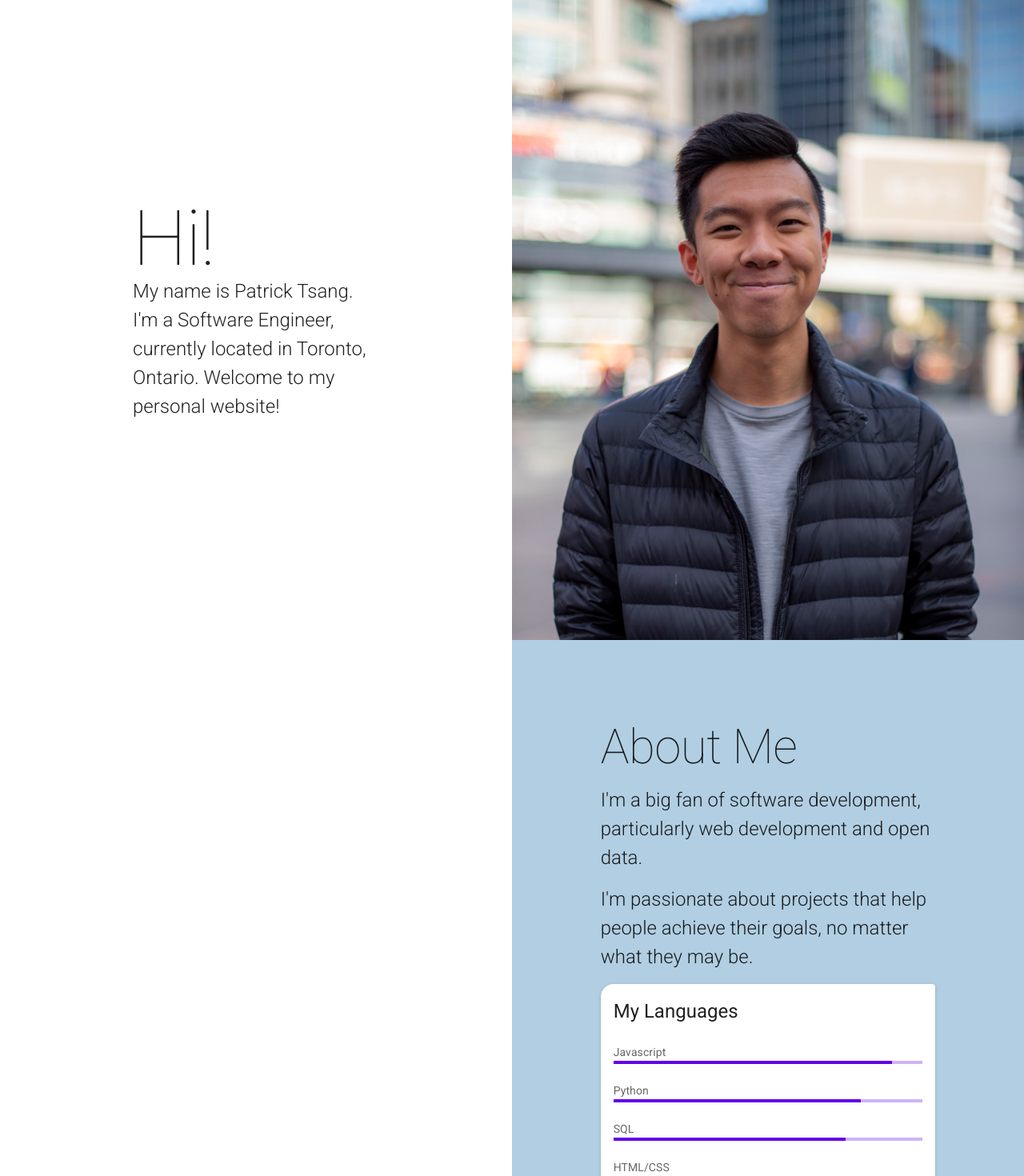
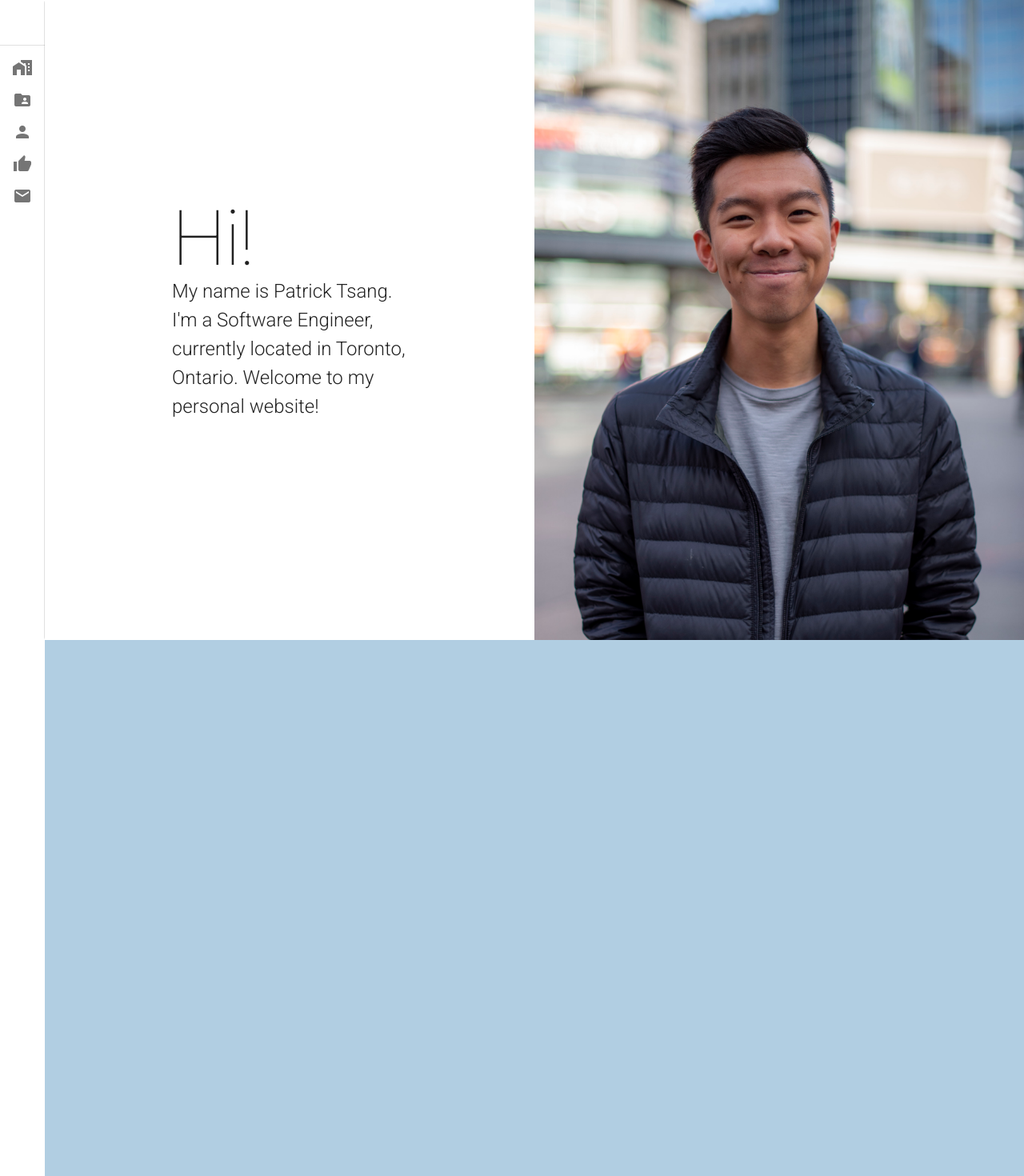
Before and after one commit to Patrick-Tsang/patrick-tsang.github.io, a Vue app: page / in a window 1280 px wide. Shown: the top 1470 px of the page at 80% size. Built offline with nearby package versions, Linux system fonts and the light colour scheme.

Commit message:
navigation addition

```diff
--- a/src/components/AboutMe.vue
+++ b/src/components/AboutMe.vue
@@ -1,5 +1,5 @@
 <template>
-    <v-row transition="slide-x-transition" no-gutters>
+    <v-row transition="slide-x-transition" no-gutters class="full-background">
         <v-col
             class="background-image hidden-sm-and-down"
             data-aos="fade-right"
@@ -10,7 +10,7 @@
                 justify="center"
                 v-bind:class="{ height_styling: $vuetify.breakpoint.mdAndUp }"
             >
-                <v-col class="col-10 col-md-8 col-sm-9">
+                <v-col class="col-10 col-md-8 col-sm-9" data-aos="fade-left">
                     <div class="display-3 font-weight-thin">About Me</div>
                     <div class="headline font-weight-light">
                         <p>
@@ -83,7 +83,6 @@ export default {
     height: 100vh;
 }
 .text-content {
-    background-color: #b1cee2;
     display: block;
     min-height: 100vh;
     padding: 5px;
@@ -94,4 +93,7 @@ export default {
 .display-3 {
     line-height: 6rem !important;
 }
+.full-background {
+    background-color: #b1cee2;
+}
 </style>
--- a/src/components/Navigation.vue
+++ b/src/components/Navigation.vue
@@ -1,5 +1,43 @@
 <template>
-    <span> </span>
+    <v-card>
+        <v-navigation-drawer
+            v-model="drawer"
+            :mini-variant.sync="mini"
+            permanent
+            app
+        >
+            <v-list-item class="px-2">
+                <v-list-item-avatar>
+                    <v-img src="~@/assets/mini.jpeg"></v-img>
+                </v-list-item-avatar>
+
+                <v-list-item-title>Patrick Tsang</v-list-item-title>
+
+                <v-btn icon @click.stop="mini = !mini">
+                    <v-icon>mdi-chevron-left</v-icon>
+                </v-btn>
+            </v-list-item>
+
+            <v-divider></v-divider>
+
+            <v-list dense>
+                <v-list-item
+                    v-for="item in items"
+                    :key="item.title"
+                    @click="$vuetify.goTo(item.tag)"
+                    link
+                >
+                    <v-list-item-icon>
+                        <v-icon>{{ item.icon }}</v-icon>
+                    </v-list-item-icon>
+
+                    <v-list-item-content>
+                        <v-list-item-title>{{ item.title }}</v-list-item-title>
+                    </v-list-item-content>
+                </v-list-item>
+            </v-list>
+        </v-navigation-drawer>
+    </v-card>
 </template>
 
 <script>
@@ -7,9 +45,25 @@ export default {
     name: 'Navigation',
     data() {
         return {
+            drawer: true,
             title: 'Patrick Tsang ',
-            drawer: false,
-            items: [{ title: 'Menu' }, { title: 'About' }, { title: 'Contact' }]
+            items: [
+                { title: 'Home', icon: 'mdi-home-city', tag: '#home' },
+                {
+                    title: 'Projects',
+                    icon: 'mdi-folder-account',
+                    tag: '#projects'
+                },
+                { title: 'About Me', icon: 'mdi-account', tag: '#about' },
+
+                {
+                    title: 'Interests',
+                    icon: 'mdi-thumb-up',
+                    tag: '#interests'
+                },
+                { title: 'Contact', icon: 'mdi-email', tag: '#contact' }
+            ],
+            mini: true
         };
     }
 };
--- a/src/views/Home.vue
+++ b/src/views/Home.vue
@@ -1,7 +1,7 @@
 <template>
     <span>
-        <welcome></welcome>
-        <about-me></about-me>
+        <welcome id="home"></welcome>
+        <about-me id="about"></about-me>
     </span>
 </template>
 
```
Also changed, not shown: src/assets/mini.jpeg (added).
